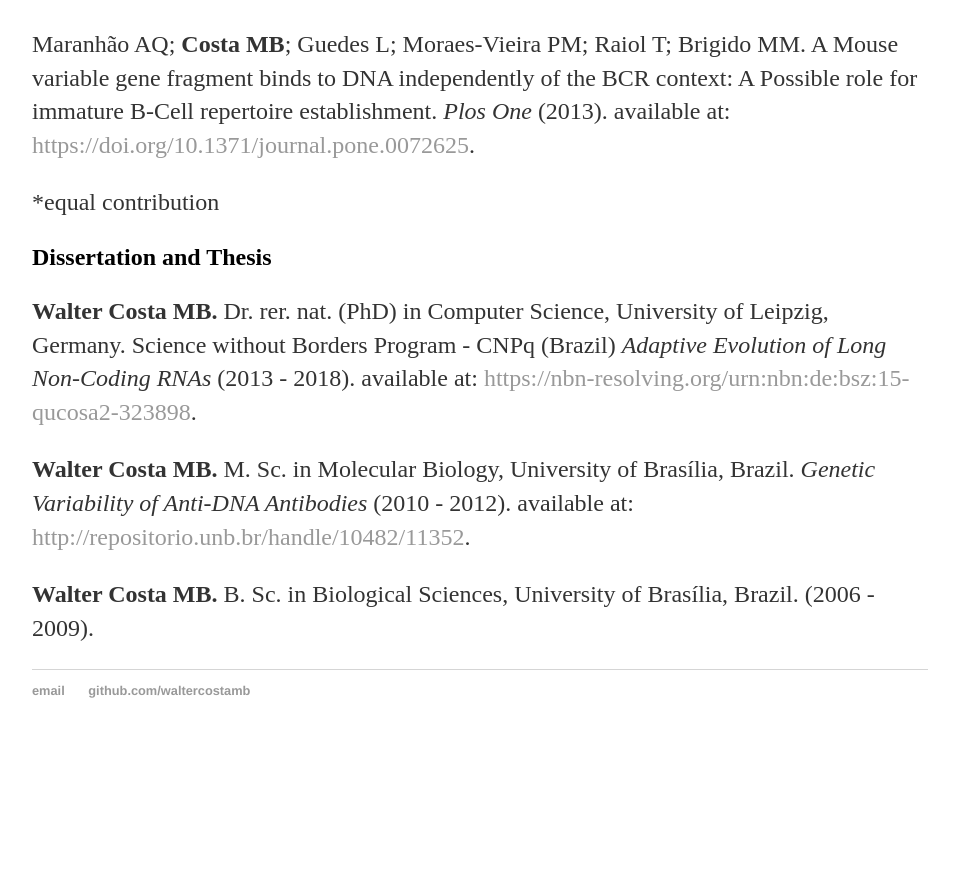
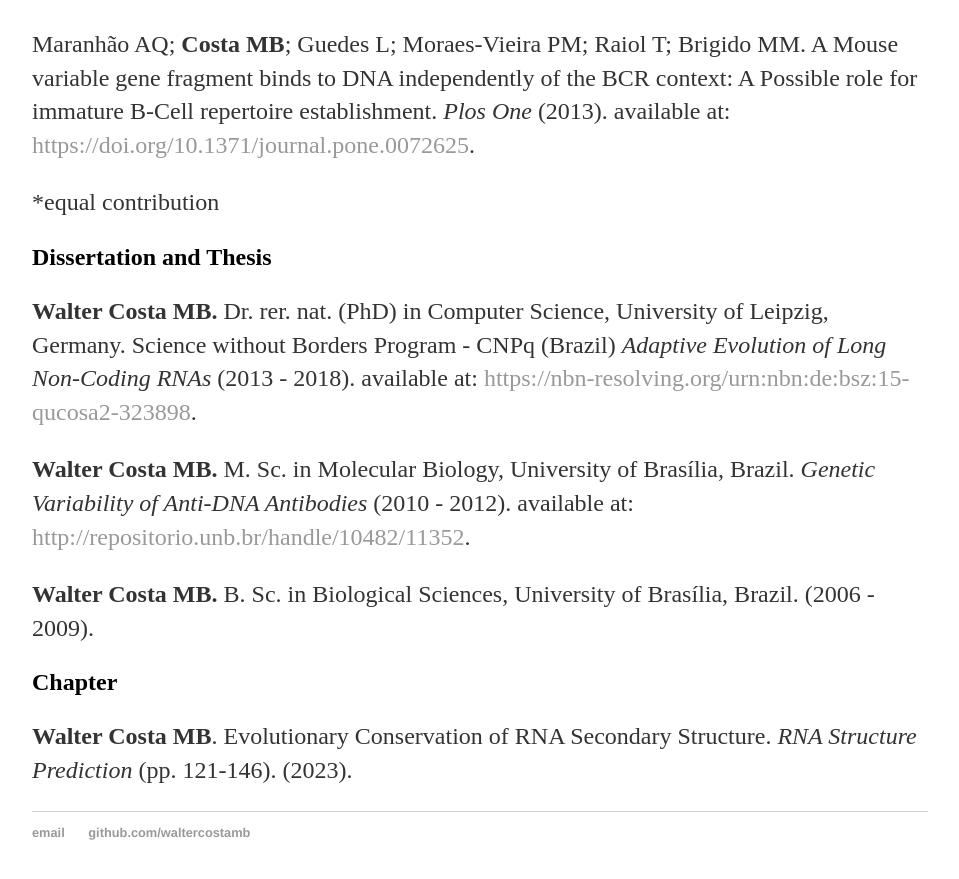
Before and after one commit to waltercostamb/waltercostamb.github.io, a Jekyll site: the page built from pubs/index.html, in a window 1280 px wide and 900 px high, scrolled down 1860 px. Shown: the top 879 px of the window, without its empty margins (160-1119 px from the left). Built offline with Jekyll 4.4.1, drawn with Linux system fonts in a browser that asks for light colours; before the commit the page ends 2618 px from its top, so only the background shows below that; some of the changed text lies outside the part shown.

Commit message:
Update index.html

```diff
--- a/pubs/index.html
+++ b/pubs/index.html
@@ -86,4 +86,9 @@ title: Publications of Maria Beatriz Walter Costa
 						<p><strong>Walter Costa MB.</strong> B. Sc. in Biological Sciences,
 						University of Brasília, Brazil. (2006 - 2009).
 
+					<h2>Chapter</h2>
+
+					<p><strong>Walter Costa MB</strong>. Evolutionary Conservation of RNA Secondary Structure.
+						<em>RNA Structure Prediction</em> (pp. 121-146). (2023).
+
 	</div>
```
Also changed, not shown: other parts of pubs/index.html (+1 -1 lines).
